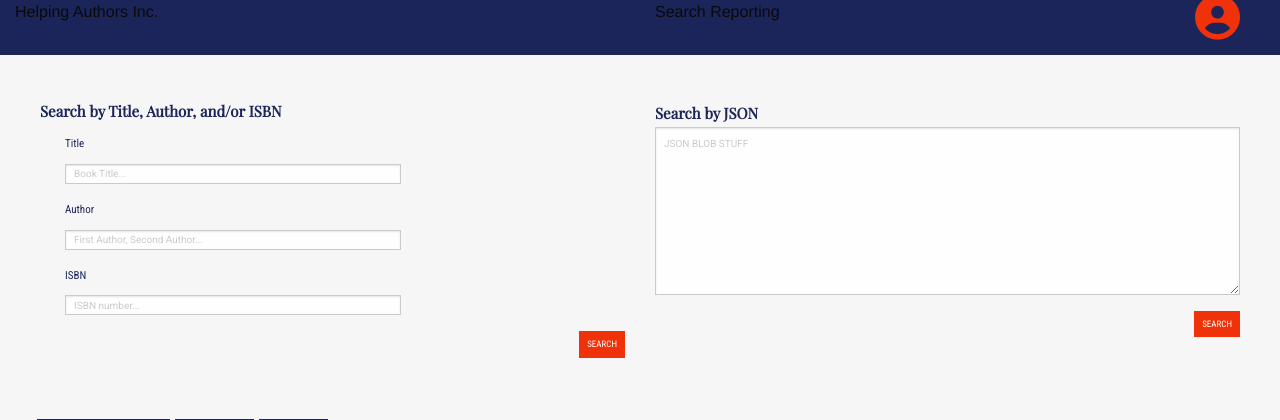
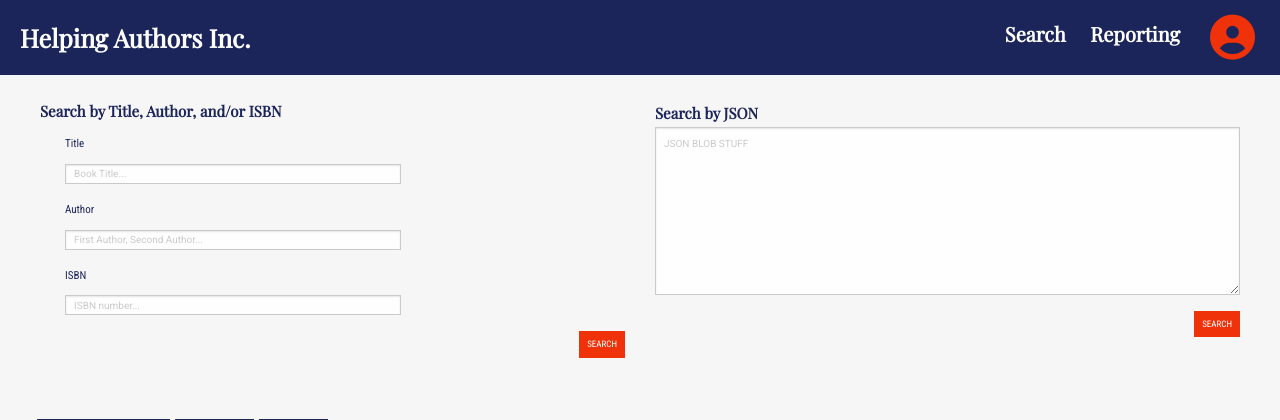
Before and after one commit to B1Dobbs/b2b_d2d, a Django app: page /search in a window 1280 px wide. Shown: the top 420 px of the page. Run offline with Django 3.2, Linux system fonts and the light colour scheme; parts of the project's set-up code (start-up, migrations or seed data) failed here and were passed over; some libraries are stand-ins or nearby versions.

Commit message:
header for search

```diff
--- a/b2b_app/static/css/header.css
+++ b/b2b_app/static/css/header.css
@@ -29,3 +29,12 @@
     padding-top: 20px;
     float: right;
 }
+
+.nav2 {
+    padding-top: 20px;
+    float: left;
+}
+
+.nav2 h1 {
+    font-size: 25px;
+}
--- a/b2b_app/static/style.css
+++ b/b2b_app/static/style.css
@@ -399,7 +399,7 @@ button:hover {
 }
 
 .company {
-    width: 300px;
+    font-size: 50px;
 }
 
 .tab {
--- a/b2b_app/templates/search_page.html
+++ b/b2b_app/templates/search_page.html
@@ -15,16 +15,14 @@
 <body>
     {% block content %}
     <div class="title_bar">
-        <div class = "grid-x grid-padding-x">
-            <div class = "large-6 medium-6 small-12 cell">
-                <span class='company'>{{company_name}}</span>
-            </div>
-            <div class = "large-6 medium-6 small-12 cell header-tab-wrapper">
-                <span class="header-tabs">Search</span>
-                <span class="header-tabs">Reporting</span>
-                <i class="fas fa-user-circle profile-icon"></i>
-            </div>
-        </div>
+        <span class="nav2">
+            <h1 class='company'>{{company_name}}</h1>
+        </span>
+        <span class="nav">
+            <h1>Search</h1>
+            <h1>Reporting</h1>
+            <i class="fas fa-user-circle user-circle"></i>
+        </span>
     </div>
 
     <div class = "search-block">
--- a/b2b_app/views.py
+++ b/b2b_app/views.py
@@ -14,6 +14,8 @@ from django.http import HttpResponseRedirect
 from django.urls import reverse
 from django.core.paginator import Paginator
 import json
+from django.http import HttpResponse
+from django.template import loader
 '''from checkmate_tool.book_data import BookData
 from checkmate_tool.checkmate import get_book_site, Scribd, LivrariaCultura, GoogleBooks, TestBookstore, Kobo
 # Create your views here.
@@ -152,10 +154,6 @@ def pretty_request(request):
         body=request.body,
     )
 
-
-from django.http import HttpResponse
-from django.template import loader
-
 def profile_page(request):
     template = loader.get_template('profile_page.html')
     company_name = "Helping Authors Inc."
```
Also changed, not shown: b2b_app/templates/profile_page.html (+8 -2 lines).
